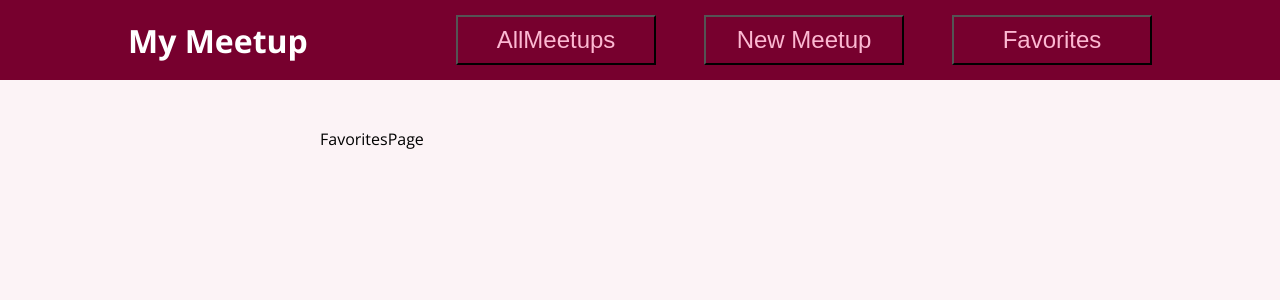
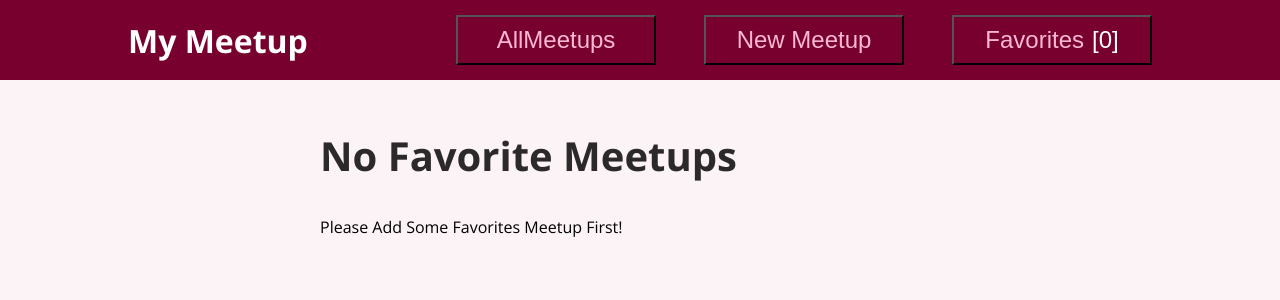
Before and after one commit to SOETHIHAKYAW/react-remote-app-test, a React (Create React App) app: page /favorites in a window 1280 px wide. Shown: the top 300 px of the page. Built offline with nearby package versions, Linux system fonts and the light colour scheme.

Commit message:
modified all

```diff
--- a/src/components/layout/MainNavigation.js
+++ b/src/components/layout/MainNavigation.js
@@ -1,7 +1,12 @@
 import {Link} from 'react-router-dom';
 import classes from './MainNavigation.module.css';
+import { useContext } from 'react';
+import FavoritesContext from '../../store/FavoriteContext';
 
 function MainNavigation() {
+
+    const favoriteContext = useContext(FavoritesContext);
+
     return (
         <header className={classes.header}>
             <div className={classes.logo}>My Meetup</div>
@@ -19,7 +24,10 @@ function MainNavigation() {
                     </li>
                     <li>
                         <button className={classes.button}>
-                            <Link to='/favorites'>Favorites</Link>
+                            <Link to='/favorites'>
+                                Favorites
+                                    <span className={classes.badge}>[{favoriteContext.totalFavorites}]</span>
+                            </Link>
                         </button>
                     </li>
                 </ul>
--- a/src/components/layout/MainNavigation.module.css
+++ b/src/components/layout/MainNavigation.module.css
@@ -39,10 +39,10 @@
   }
 
   .badge {
-    background-color: #cc2062;
+    /* background-color: #cc2062; */
     color: white;
     border-radius: 12px;
-    padding: 0 1rem;
+    /* padding: 0 1rem; */
     margin-left: 0.5rem;
   }
 
--- a/src/components/meetups/MeetupItem.js
+++ b/src/components/meetups/MeetupItem.js
@@ -1,11 +1,11 @@
 import classes from './MeetupItem.module.css';
 import Card from '../../ui/Card';
 import { useContext } from 'react';
-import FavoritesContextProvider from '../../store/FavoriteContext';
+import FavoritesContext from '../../store/FavoriteContext';
 
 function MeetupItem(props) {
 
-    const favoriteContext = useContext(FavoritesContextProvider);
+    const favoriteContext = useContext(FavoritesContext);
 
     const itemIsFavorite = favoriteContext.itemIsFavorite(props.id);
 
--- a/src/index.js
+++ b/src/index.js
@@ -3,7 +3,7 @@ import ReactDOM from 'react-dom/client';
 import './index.css';
 import App from './App';
 import{BrowserRouter} from 'react-router-dom';
-import {FavoritesContextProvider} from './store/FavoriteContext';
+import {FavoritesContextProvider} from './store/FavoriteContext'; //call like function with {}
 
 const root = ReactDOM.createRoot(document.getElementById('root'));
 root.render(
--- a/src/pages/Favorites.js
+++ b/src/pages/Favorites.js
@@ -1,5 +1,32 @@
+import MeetupItemList from "../components/meetups/MeetupItemList";
+import { useContext } from "react";
+import FavoritesContext from "../store/FavoriteContext";
 
 function FavoritesPage() {
-    return <div>FavoritesPage</div>
+
+    const favoriteContext = useContext(FavoritesContext);
+
+    let content;
+
+    if (favoriteContext.totalFavorites === 0) {
+        content = (
+            <section>
+                <h1>No Favorite Meetups</h1>
+
+                <p>Please Add Some Favorites Meetup First!</p>
+            </section>
+        );
+    }else{
+        content = (
+        <section>
+             <h1>Favorite Meetups</h1>
+
+             <MeetupItemList meetupList = {favoriteContext.favorites} />
+
+        </section>
+        );
+    }
+
+    return content; //dynamic return
 }
 export default FavoritesPage;
```
